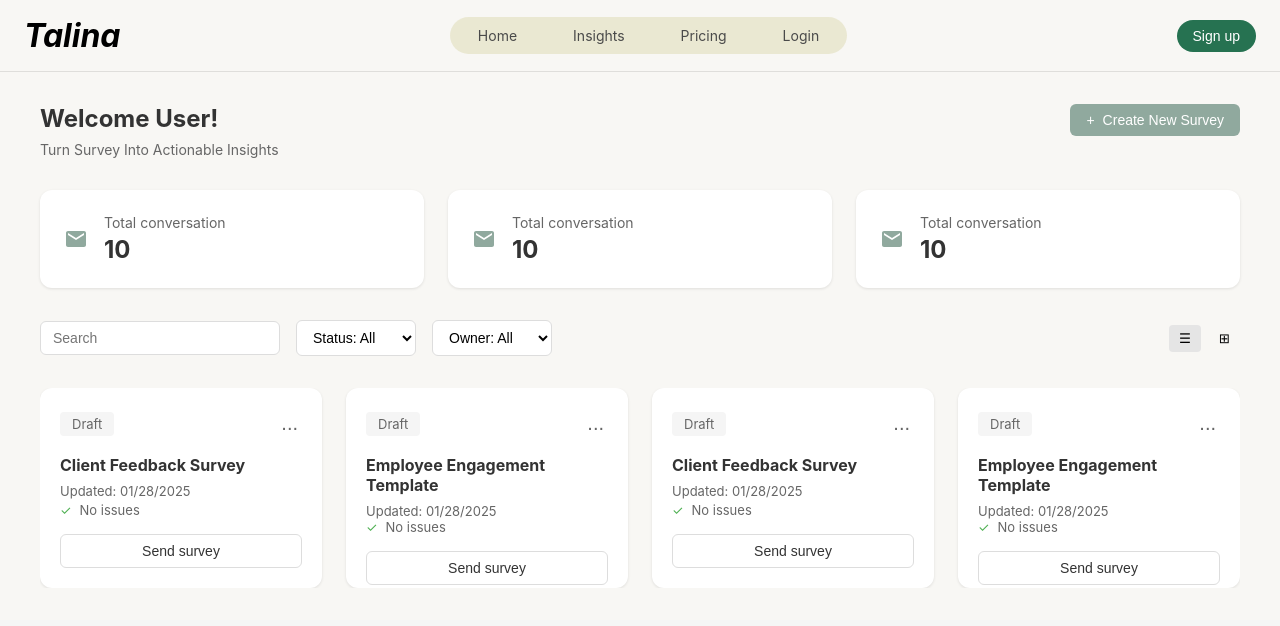
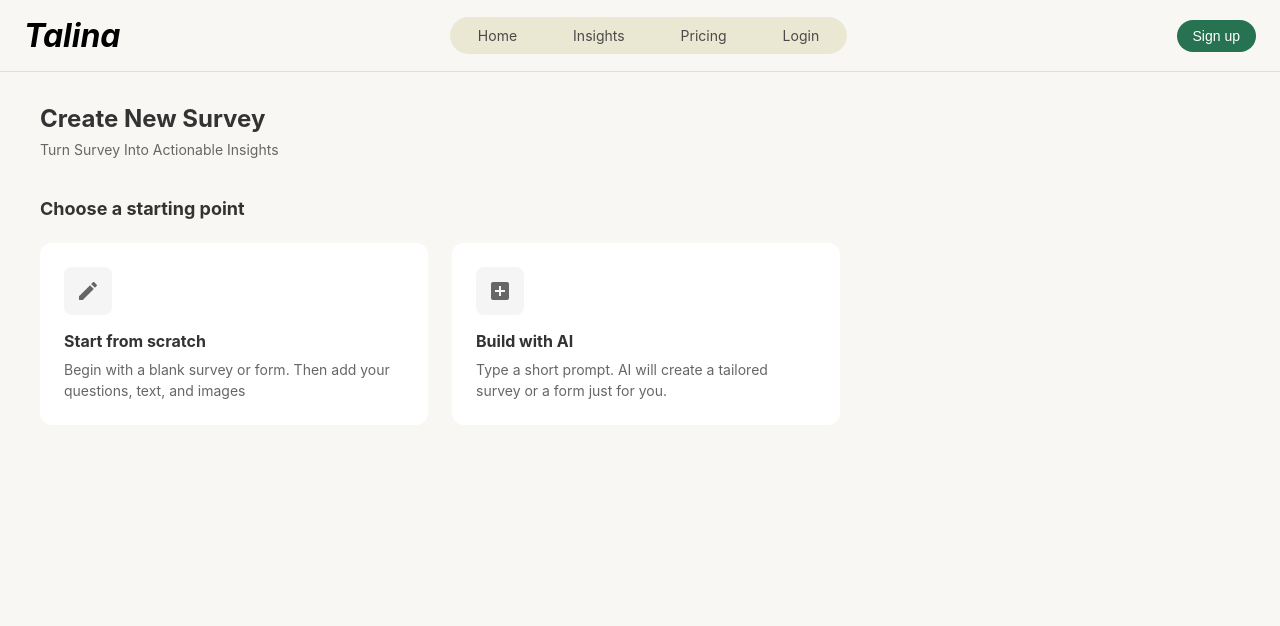
Before and after one commit to HaiderManzoor/wisdom_pro_f, a React (Create React App) app: page /create-survey in a window 1280 px wide. Shown: the top 626 px of the page. Built offline with nearby package versions, Linux system fonts and the light colour scheme.

Commit message:
Updated files in haider branch

```diff
--- a/src/App.js
+++ b/src/App.js
@@ -1,14 +1,20 @@
 import React from 'react';
+import { BrowserRouter as Router, Routes, Route } from 'react-router-dom';
 import Header from './components/Header/Header';
 import Dashboard from './components/Dashboard/Dashboard';
-
+import CreateSurvey from './components/CreateSurvey/CreateSurvey';
 
 function App() {
   return (
-    <div className="App">
-      <Header />
-      <Dashboard />
-    </div>
+    <Router>
+      <div className="App">
+        <Header />
+        <Routes>
+          <Route path="/" element={<Dashboard />} />
+          <Route path="/create-survey" element={<CreateSurvey />} />
+        </Routes>
+      </div>
+    </Router>
   );
 }
 
--- /dev/null
+++ b/src/components/CreateSurvey/CreateSurvey.css
@@ -0,0 +1,71 @@
+.create-survey-container {
+  padding: 2rem 2.5rem;
+  background-color: #F8F7F4;
+  min-height: calc(100vh - 64px);
+}
+
+.create-survey-content {
+  max-width: 1200px;
+  margin: 0 auto;
+}
+
+.create-survey-content h1 {
+  font-size: 24px;
+  color: #333;
+  margin-bottom: 8px;
+}
+
+.subtitle {
+  color: #666;
+  font-size: 14px;
+  margin-bottom: 40px;
+}
+
+.section-title {
+  font-size: 18px;
+  color: #333;
+  margin-bottom: 24px;
+}
+
+.options-grid {
+  display: flex;
+  gap: 24px;
+  max-width: 800px;
+}
+
+.option-card {
+  flex: 1;
+  background: white;
+  border-radius: 12px;
+  padding: 24px;
+  cursor: pointer;
+  transition: all 0.2s ease;
+}
+
+.option-card:hover {
+  box-shadow: 0 4px 12px rgba(0,0,0,0.1);
+}
+
+.icon {
+  width: 48px;
+  height: 48px;
+  background-color: #F5F5F5;
+  border-radius: 8px;
+  display: flex;
+  align-items: center;
+  justify-content: center;
+  margin-bottom: 16px;
+  color: #666;
+}
+
+.option-card h3 {
+  font-size: 16px;
+  color: #333;
+  margin-bottom: 8px;
+}
+
+.option-card p {
+  font-size: 14px;
+  color: #666;
+  line-height: 1.5;
+}
--- /dev/null
+++ b/src/components/CreateSurvey/CreateSurvey.js
@@ -0,0 +1,39 @@
+import React from 'react';
+import './CreateSurvey.css';
+
+const CreateSurvey = () => {
+  return (
+    <div className="create-survey-container">
+      <div className="create-survey-content">
+        <h1>Create New Survey</h1>
+        <p className="subtitle">Turn Survey Into Actionable Insights</p>
+
+        <h2 className="section-title">Choose a starting point</h2>
+
+        <div className="options-grid">
+          <div className="option-card">
+            <div className="icon">
+              <svg width="24" height="24" viewBox="0 0 24 24" fill="none">
+                <path d="M3 17.25V21h3.75L17.81 9.94l-3.75-3.75L3 17.25zM20.71 7.04c.39-.39.39-1.02 0-1.41l-2.34-2.34c-.39-.39-1.02-.39-1.41 0l-1.83 1.83 3.75 3.75 1.83-1.83z" fill="currentColor"/>
+              </svg>
+            </div>
+            <h3>Start from scratch</h3>
+            <p>Begin with a blank survey or form. Then add your questions, text, and images</p>
+          </div>
+
+          <div className="option-card">
+            <div className="icon">
+              <svg width="24" height="24" viewBox="0 0 24 24" fill="none">
+                <path d="M19 3H5C3.9 3 3 3.9 3 5v14c0 1.1.9 2 2 2h14c1.1 0 2-.9 2-2V5c0-1.1-.9-2-2-2zm-2 10h-4v4h-2v-4H7v-2h4V7h2v4h4v2z" fill="currentColor"/>
+              </svg>
+            </div>
+            <h3>Build with AI</h3>
+            <p>Type a short prompt. AI will create a tailored survey or a form just for you.</p>
+          </div>
+        </div>
+      </div>
+    </div>
+  );
+};
+
+export default CreateSurvey;
--- a/src/components/Dashboard/Dashboard.css
+++ b/src/components/Dashboard/Dashboard.css
@@ -128,3 +128,67 @@
   min-width: 280px; /* Fixed width for each card */
   flex: 1; /* Each card takes equal space */
 }
+.create-survey-btn {
+  background-color: #238a5e;
+  color: white;
+  border: none;
+  padding: 8px 16px;
+  border-radius: 6px;
+  display: flex;
+  align-items: center;
+  gap: 8px;
+  font-size: 14px;
+  cursor: pointer;
+  transition: all 0.3s ease; /* Add smooth transition for all properties */
+  position: relative;
+  overflow: hidden;
+}
+
+/* Hover effect */
+.create-survey-btn:hover {
+  transform: translateY(-2px);
+  box-shadow: 0 4px 12px rgba(67, 84, 77, 0.3);
+  background-color: #7d958c;
+}
+
+/* Click effect */
+.create-survey-btn:active {
+  transform: translateY(0);
+  box-shadow: 0 2px 6px rgba(144, 169, 158, 0.2);
+}
+
+/* Optional: Add a subtle pulse animation on hover */
+@keyframes pulse {
+  0% {
+    transform: scale(1);
+  }
+  50% {
+    transform: scale(1.02);
+  }
+  100% {
+    transform: scale(1);
+  }
+}
+
+.create-survey-btn:hover {
+  animation: pulse 1s infinite;
+}
+
+/* Optional: Add a subtle glow effect */
+.create-survey-btn::after {
+  content: '';
+  position: absolute;
+  top: -50%;
+  left: -50%;
+  width: 200%;
+  height: 200%;
+  background: rgba(255, 255, 255, 0.1);
+  transform: rotate(45deg);
+  transition: all 0.3s ease;
+  opacity: 0;
+}
+
+.create-survey-btn:hover::after {
+  opacity: 1;
+  transform: rotate(45deg) translateX(-50%);
+}
--- a/src/components/Dashboard/Dashboard.js
+++ b/src/components/Dashboard/Dashboard.js
@@ -2,7 +2,8 @@ import React from 'react';
 import './Dashboard.css';
 import SurveyCard from '../SurveyCard/SurveyCard';
 import { ReactComponent as MessageIcon } from '../../assets/message-icon.svg';
-// import { FaBell } from 'react-icons/fa';
+import { useNavigate } from 'react-router-dom';
+
 const Dashboard = () => {
   const surveyData = [
     {
@@ -23,6 +24,8 @@ const Dashboard = () => {
     }
   ];
 
+  const navigate = useNavigate();
+
   return (
     <div className="dashboard">
       <div className="dashboard-header">
@@ -30,7 +33,7 @@ const Dashboard = () => {
           <h2>Welcome User!</h2>
           <p>Turn Survey Into Actionable Insights</p>
         </div>
-        <button className="create-survey-btn">
+        <button className="create-survey-btn" onClick={() => navigate('/create-survey')}>
           <span>+</span> Create New Survey
         </button>
       </div>
```
Also changed, not shown: package.json (+5 -2 lines), 1 other file (tests, documents, lock files or other folders).
